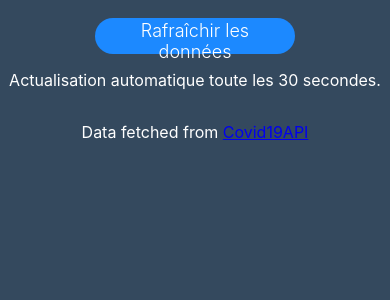
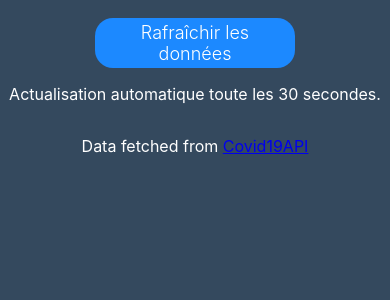
Before and after one commit to Neox63/Covid19-Tracker, a React (Create React App) app in the folder client/: page / in a window 390 px wide. Shown: the top 300 px of the page. Built offline with nearby package versions, Linux system fonts and the light colour scheme; no server answers.

Commit message:
patch button for mobile

```diff
--- a/client/src/App.css
+++ b/client/src/App.css
@@ -29,7 +29,7 @@ h1 {
   position: relative;
   display: block;
   width: 200px;
-  height: 36px;
+  height: 50px;
   border-radius: 18px;
   background-color: #1c89ff;
   border: solid 1px transparent;
```
Also changed, not shown: 1 other file (tests, documents, lock files or other folders).
